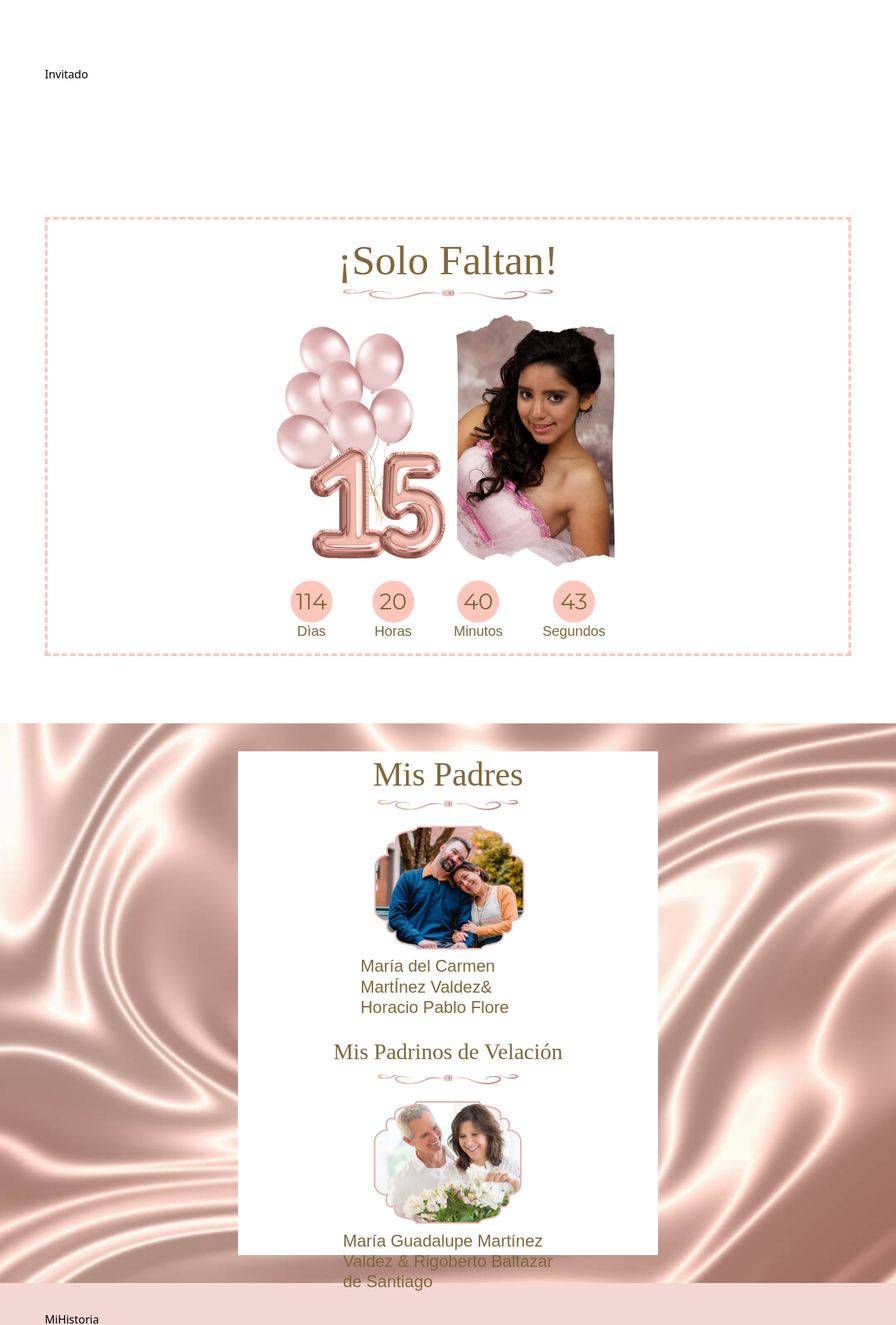
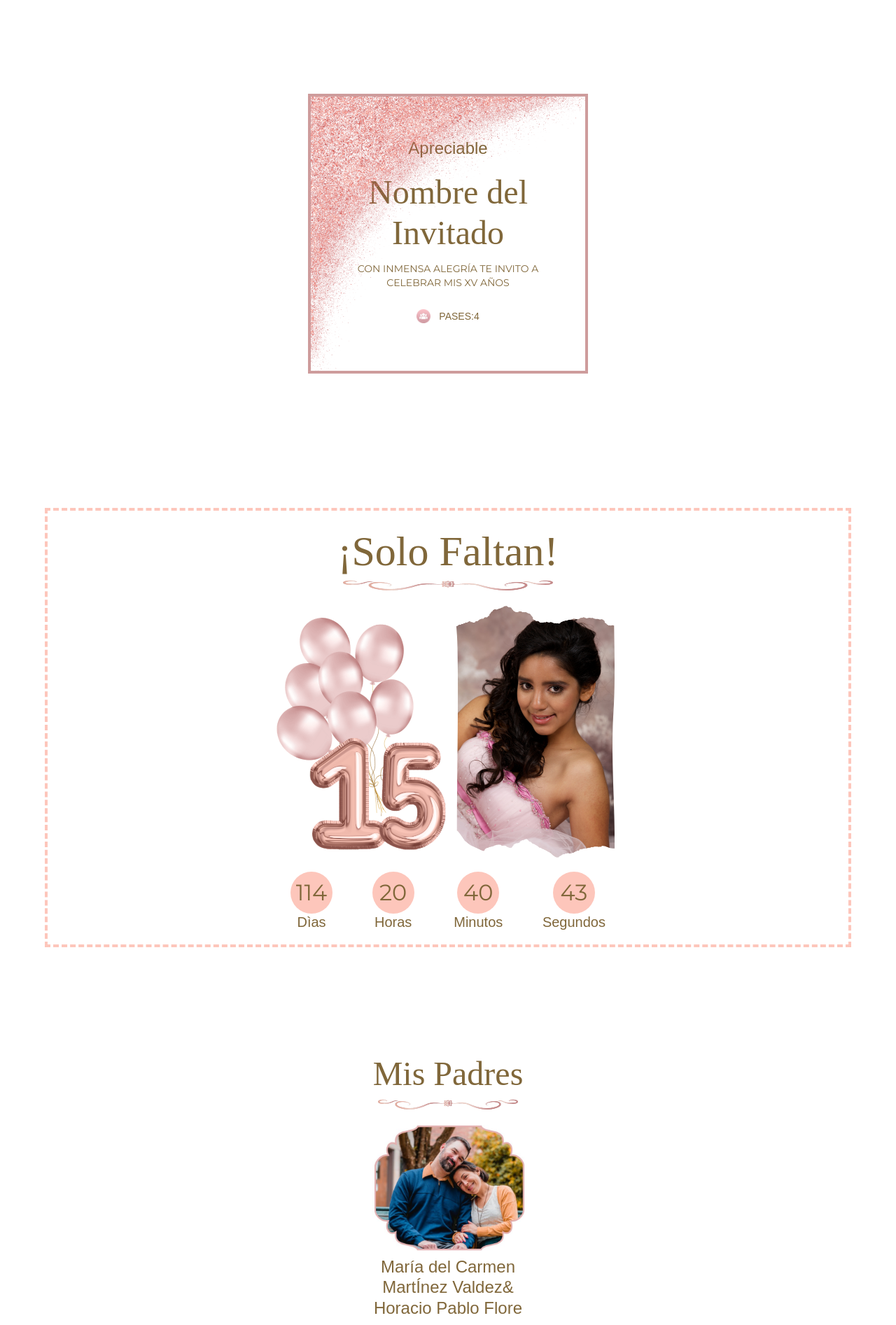
Before and after one commit to AngieProg/invitacion_sweet, a React (Vite) app: page / in a window 1280 px wide. Shown: the part 1671-3565 px from the top of the page at 70% size. Built offline with nearby package versions, Linux system fonts and the light colour scheme; a web font is replaced by a local one.

Commit message:
Invitado Section

```diff
--- /dev/null
+++ b/src/components/CardFormato.jsx
@@ -0,0 +1,16 @@
+//import "aos/dist/aos.css";
+
+const CardFormato = ({ titulo1, titulo2 }) => {
+  return (
+    <>
+      <h3 className="font-sofia text-2xl py-2 text-dark-brown">{titulo1}</h3>
+      <div data-aos="fade-right">
+        <h2 className="font-mea text-4xl py-3 text-center text-dark-brown">
+          {titulo2}
+        </h2>
+      </div>
+    </>
+  );
+};
+
+export default CardFormato;
--- /dev/null
+++ b/src/components/InfoAdicional.jsx
@@ -0,0 +1,14 @@
+const InfoAdicional = ({ icon2, label, input }) => {
+  return (
+    <div>
+      <div className="flex justify-center mb-2 pb-2 ">
+        <img src={icon2} alt="persona" className="w-[20px] h-[20px]" />
+        <p className="font-sofia text-sm ml-3 text-dark-brown">
+          {label}:{input}
+        </p>
+      </div>
+    </div>
+  );
+};
+
+export default InfoAdicional;
--- a/src/constants/index.js
+++ b/src/constants/index.js
@@ -6,7 +6,8 @@ import {
   whatsapp,
   persona,
   reloj,
-} from "./icons";
+  circuloRosa,
+} from "./../assets/icons";
 
 import {
   galeria1,
@@ -18,7 +19,7 @@ import {
   hisotria1,
   iglesiaFoto,
   salon,
-} from "./images";
+} from "./../assets/images";
 
 export const ubicaciones = [
   {
@@ -73,18 +74,16 @@ export const datosInvitado = [
     label: "PASES",
     input: "4",
   },
-  {
-    icon2: reloj,
-    label: "MESA",
-    input: "8",
-  },
-  {
-    /*{
-      icon2: cuenta,
-      label: "ASIENTO",
-      input: "3-5",
-    },*/
-  },
+  // {
+  //   icon2: reloj,
+  //   label: "MESA",
+  //   input: "8",
+  // },
+  // {
+  //   icon2: circuloRosa,
+  //   label: "ASIENTO",
+  //   input: "3-5",
+  // },
 ];
 
 export const slide = [
--- a/src/sections/Familia.jsx
+++ b/src/sections/Familia.jsx
@@ -2,8 +2,7 @@ import { separador } from "../assets/icons";
 import { padres, padrinos } from "../assets/images";
 
 const Familia = () => (
-  <div className="relative flex-1 flex justify-center items-center h-[100vh]   bg-family bg-cover bg-center">
-    <div className="absolute flex flex-col items-center justify-center w-[75vh] h-[90vh] bg-white">
+  <div className="flex flex-col items-center justify-center bg-white">
     {/* Padres */}
     <div className="flex flex-col items-center pt-6">
       <h1 className="font-mea text-4xl mb-1 text-dark-brown mt-8">
@@ -16,15 +15,13 @@ const Familia = () => (
       />
     </div>
     <img src={padres} alt="Padres" className="w-[250px] h-[180px]" />
-      <p className="font-sofia text-2xl text-dark-brown w-[250px] mt-2">
+    <p className="font-sofia text-2xl text-dark-brown w-[250px] text-center mt-2">
       María del Carmen MartÍnez Valdez& Horacio Pablo Flore
     </p>
 
     {/* Padrinos */}
     <div className="flex flex-col items-center pt-6">
-        <h1 className="font-mea text-3xl mb-1 text-dark-brown">
-          Mis Padrinos de Velación
-        </h1>
+      <h1 className="font-mea text-4xl mb-1 text-dark-brown">Mis Padrinos</h1>
       <img
         src={separador}
         alt="Separador"
@@ -32,10 +29,12 @@ const Familia = () => (
       />
     </div>
     <img src={padrinos} alt="Padres" className="w-[250px] h-[180px]" />
-      <p className="font-sofia text-2xl text-dark-brown w-[300px] mt-2">
+    <p className="font-sofia text-2xl text-dark-brown text-center w-[300px] mt-2">
       María Guadalupe Martínez Valdez & Rigoberto Baltazar de Santiago
     </p>
-    </div>
+    <p className="font-sofia text-xl text-dark-brown mt-2">
+      PADRINOS DE VELACIÓN
+    </p>
   </div>
 );
 
--- a/src/sections/Invitado.jsx
+++ b/src/sections/Invitado.jsx
@@ -1,5 +1,29 @@
-const Invitado = () => {
-  return <div>Invitado</div>;
-};
+import { datosInvitado } from "../constants/index";
+import CardFormato from "../components/CardFormato";
+import InfoAdicional from "../components/InfoAdicional";
+import { esqIzqEspacio } from "../assets/images";
+
+const Invitado = () => (
+  <section className="mt-10 flex justify-center">
+    <div className="flex flex-col justify-center items-center w-[400px] h-[400px] py-6 border-4 border-separate border-dark-pink  text-center relative">
+      <img src={esqIzqEspacio} className="absolute top-0 left-0" />
+      <CardFormato titulo1="Apreciable" titulo2="Nombre del Invitado" />
+      <p className="font-montserrat text-sm w-[300px] text-dark-brown">
+        CON INMENSA ALEGRÍA TE INVITO A CELEBRAR MIS XV AÑOS
+      </p>
+      <div className="flex flex-col flex-wrap items-center mt-6">
+        {datosInvitado.map((dato, index) => (
+          <div key={index} className="pt-1">
+            <InfoAdicional
+              icon2={dato.icon2}
+              label={dato.label}
+              input={dato.input}
+            />
+          </div>
+        ))}
+      </div>
+    </div>
+  </section>
+);
 
 export default Invitado;
```
Lines whose indentation alone changed are shown as unchanged.
